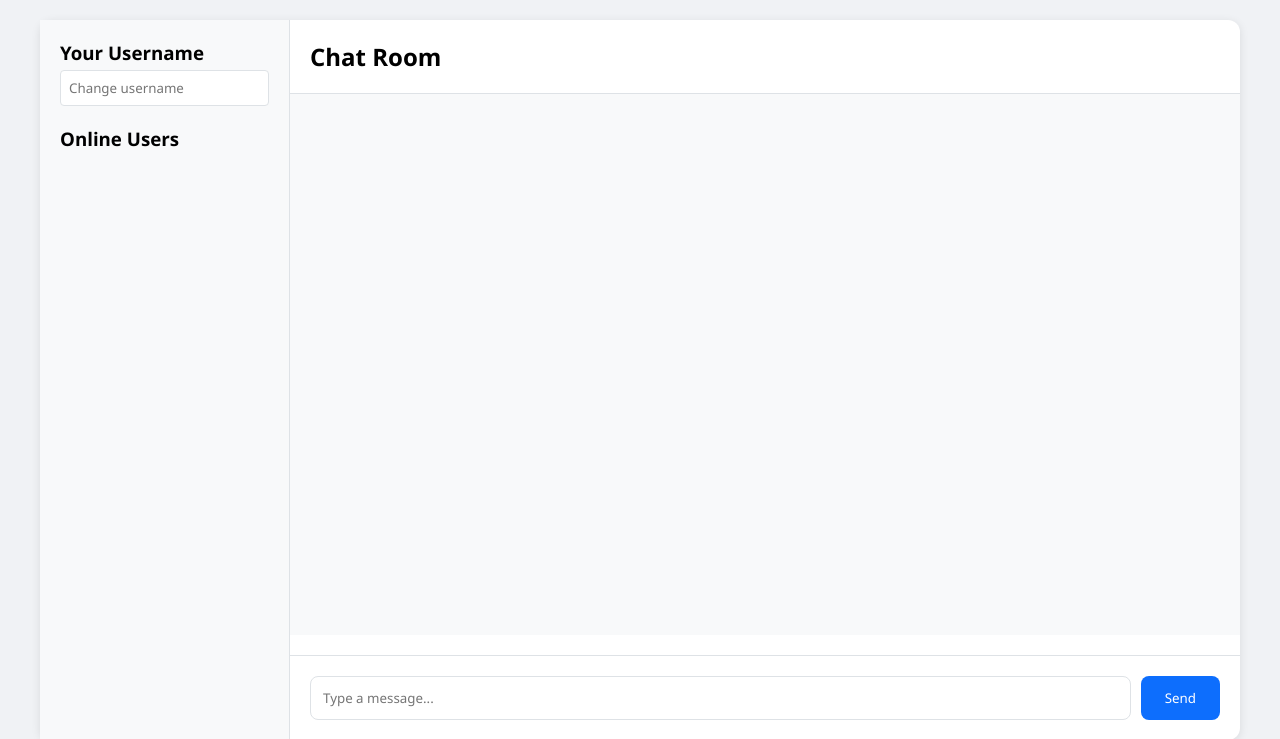
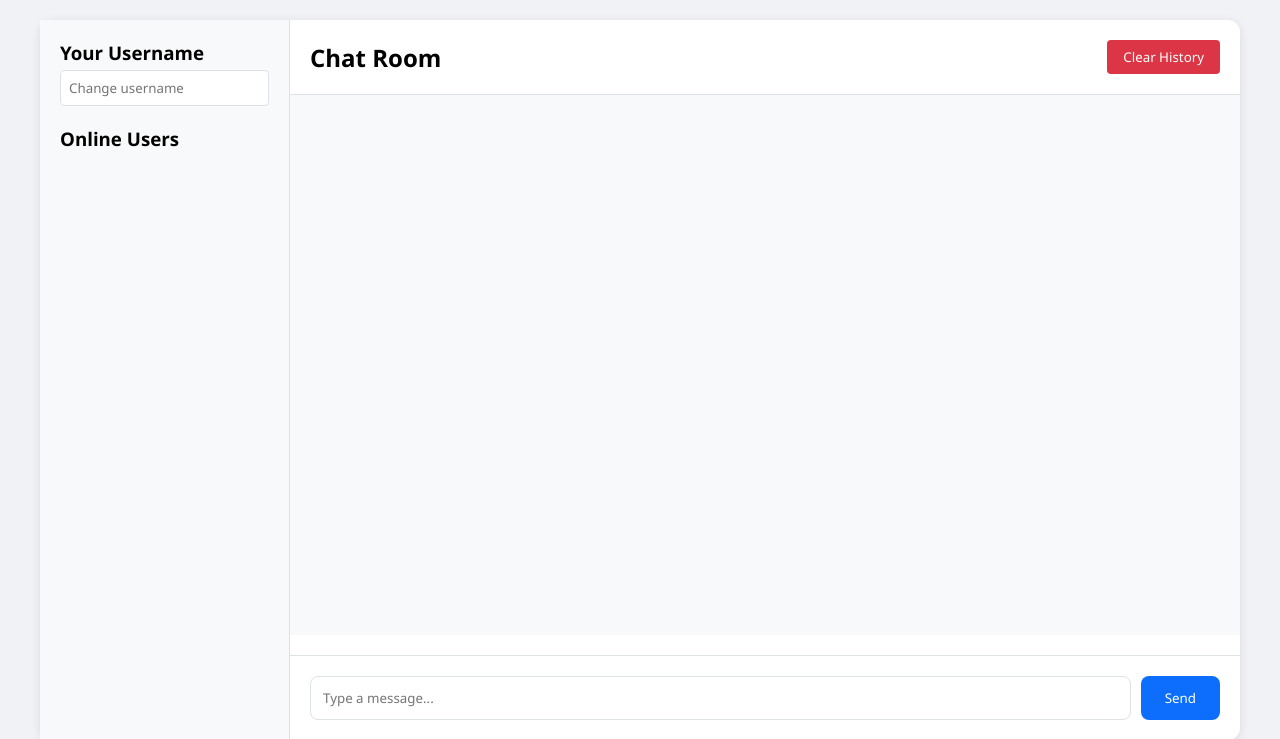
Before and after one commit to bezriche-ramy/simple-chat-app, a Flask app: page / in a window 1280 px wide. Shown: the top 739 px of the page. Run offline with Flask 3, Linux system fonts and the light colour scheme; some libraries are stand-ins or nearby versions.

Commit message:
Add clear history functionality with button in chat interface

```diff
--- a/app.py
+++ b/app.py
@@ -78,5 +78,11 @@ def handle_update_username(data):
             "avatar_url": user["avatar_url"]
         }, broadcast=True)
 
+@socketio.on("clear_history")
+def handle_clear_history():
+    global message_history
+    message_history = []
+    emit("history_cleared", broadcast=True)
+
 if __name__ == '__main__':
     socketio.run(app)
--- a/templates/index.html
+++ b/templates/index.html
@@ -61,6 +61,23 @@
         .chat-header {
             padding: 20px;
             border-bottom: 1px solid #dee2e6;
+            display: flex;
+            justify-content: space-between;
+            align-items: center;
+        }
+
+        .clear-history-button {
+            padding: 8px 16px;
+            background: #dc3545;
+            color: white;
+            border: none;
+            border-radius: 4px;
+            cursor: pointer;
+            transition: background 0.3s;
+        }
+
+        .clear-history-button:hover {
+            background: #c82333;
         }
 
         .messages-container {
@@ -159,6 +176,7 @@
         <div class="main-chat">
             <div class="chat-header">
                 <h2>Chat Room</h2>
+                <button class="clear-history-button" id="clear-history-button">Clear History</button>
             </div>
             <div class="messages-container" id="messages"></div>
             <div class="typing-indicator" id="typing-indicator"></div>
@@ -177,6 +195,7 @@
         const userList = document.getElementById('user-list');
         const typingIndicator = document.getElementById('typing-indicator');
         const usernameInput = document.getElementById('username-input');
+        const clearHistoryButton = document.getElementById('clear-history-button');
 
         let typingTimeout;
         let isNearBottom = true;
@@ -235,6 +254,11 @@
             messagesContainer.innerHTML = '';
             // Add all history messages
             messages.forEach(message => addMessage(message));
+        });
+
+        socket.on('history_cleared', () => {
+            messagesContainer.innerHTML = '';
+            addSystemMessage('Chat history has been cleared');
         });
 
         function addUserToList(user) {
@@ -319,6 +343,12 @@
             socket.emit('update_username', { username: usernameInput.value });
         });
 
+        clearHistoryButton.addEventListener('click', () => {
+            if (confirm('Are you sure you want to clear the chat history?')) {
+                socket.emit('clear_history');
+            }
+        });
+
         messagesContainer.addEventListener('scroll', checkNearBottom);
 
         function sendMessage() {
```
